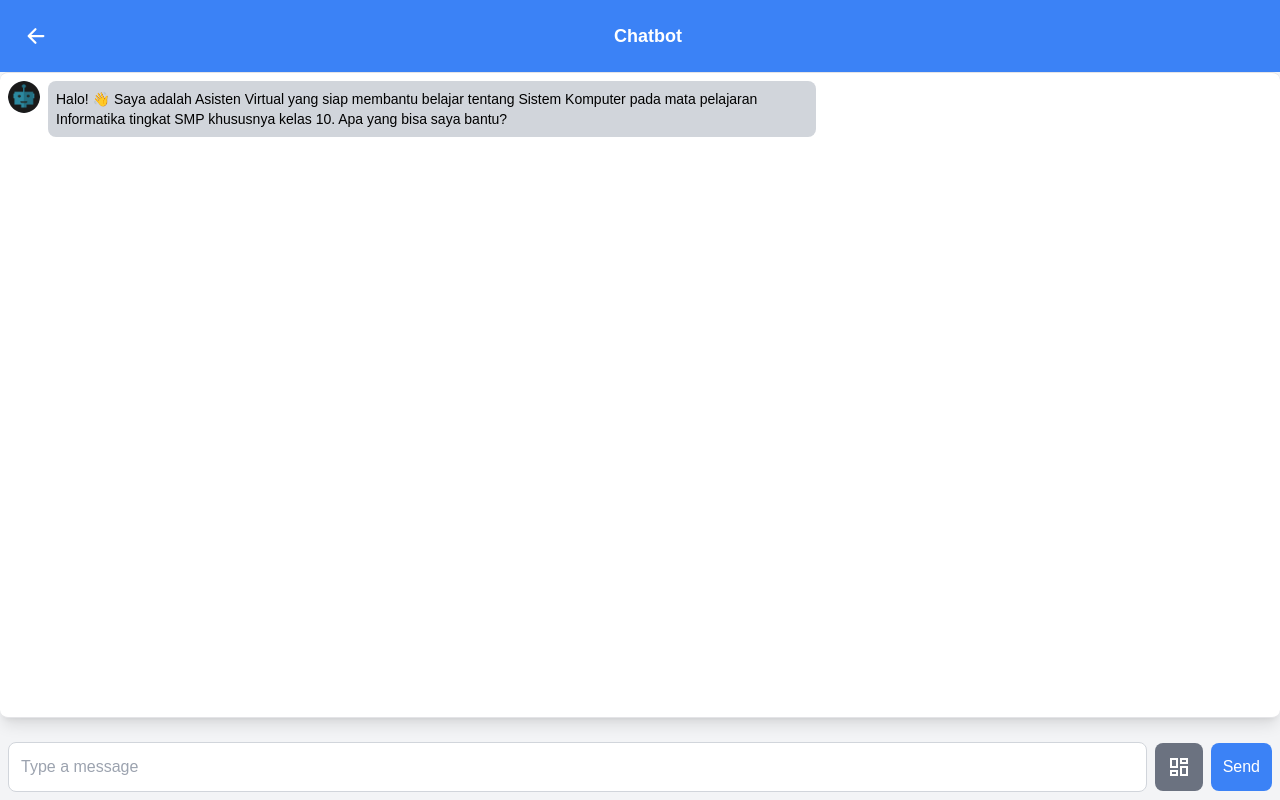
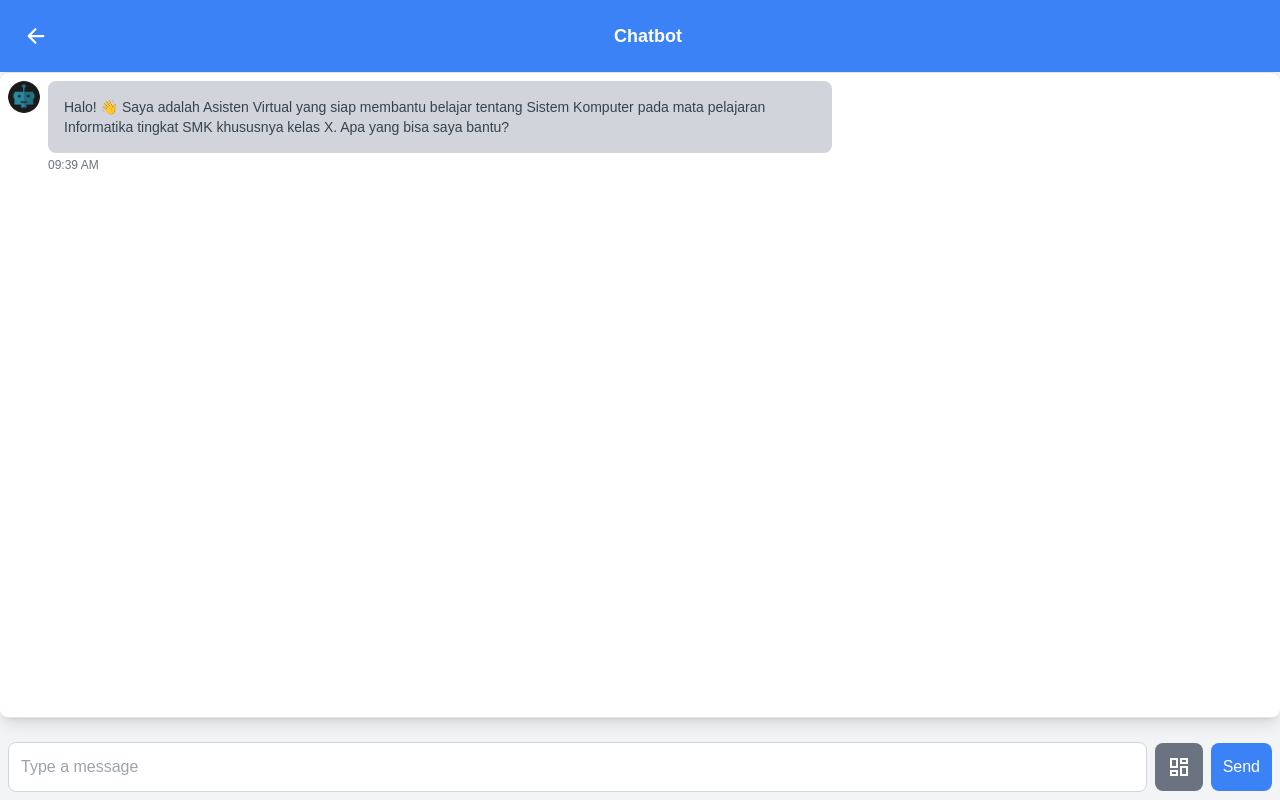
Before and after one commit to baharas04/ChatbotKom, a Next.js app: page /chat-bot in a window 1280 px wide. Built offline with nearby package versions, Linux system fonts and the light colour scheme.

Commit message:
update terbaru

```diff
--- a/package.json
+++ b/package.json
@@ -22,6 +22,7 @@
     "@radix-ui/react-toggle": "^1.1.1",
     "@radix-ui/react-tooltip": "^1.1.6",
     "@react-pdf-viewer/default-layout": "^3.12.0",
+    "@tailwindcss/typography": "^0.5.16",
     "@tiptap/extension-bullet-list": "^2.11.2",
     "@tiptap/extension-highlight": "^2.11.2",
     "@tiptap/extension-image": "^2.11.2",
@@ -44,6 +45,8 @@
     "react-hook-form": "^7.54.2",
     "react-icons": "^5.4.0",
     "react-markdown": "^10.1.0",
+    "rehype-raw": "^7.0.0",
+    "remark-gfm": "^4.0.1",
     "sweetalert2": "^11.15.10",
     "tailwind-merge": "^2.6.0",
     "tailwindcss-animate": "^1.0.7",
--- a/src/app/chat-bot/page.tsx
+++ b/src/app/chat-bot/page.tsx
@@ -7,6 +7,9 @@ import { IoArrowBack } from "react-icons/io5";
 import { FaQuestionCircle } from "react-icons/fa";
 import { MdOutlineDashboard } from "react-icons/md";
 import ReactMarkdown from "react-markdown";
+import remarkGfm from "remark-gfm";
+import rehypeRaw from "rehype-raw";
+
 
 type Message = {
   sender: "user" | "bot";
@@ -101,7 +104,7 @@ const ChatBot: React.FC = () => {
   useEffect(() => {
     const initialMessage: Message = {
       sender: "bot",
-      text: "Halo! 👋 Saya adalah Asisten Virtual yang siap membantu belajar tentang Sistem Komputer pada mata pelajaran Informatika tingkat SMP khususnya kelas 10. Apa yang bisa saya bantu?",
+      text: "Halo! 👋 Saya adalah Asisten Virtual yang siap membantu belajar tentang Sistem Komputer pada mata pelajaran Informatika tingkat SMK khususnya kelas X. Apa yang bisa saya bantu?",
       time: getCurrentTime(),
     };
 
@@ -132,17 +135,37 @@ const ChatBot: React.FC = () => {
                   msg.sender === "user" ? "order-last" : ""
                 }`}
               >
-                <div className="w-8 h-8 rounded-full bg-gray-300 flex items-center justify-center">
+                {msg.sender === "user" ? (
+                  <div className="w-8 h-8 rounded-full bg-gray-300 ml-2 flex items-center justify-center">
                     <Image
                       src="/images/bot.png"
-                    alt="Avatar"
+                      alt="User Avatar"
                       width={32}
                       height={32}
                       className="w-full h-full rounded-full"
                     />
                   </div>
+                ) : (
+                  <div className="w-8 h-8 rounded-full bg-gray-300 flex items-center justify-center">
+                    <Image
+                      src="/images/bot.png"
+                      alt="Bot Avatar"
+                      width={32}
+                      height={32}
+                      className="w-full h-full rounded-full"
+                    />
+                  </div>
+                )}
               </div>
 
+              <div>
+                <div
+                  className={`p-2 rounded-lg w-auto ${
+                    msg.sender === "bot"
+                      ? "bg-gray-300"
+                      : "bg-blue-500 text-white"
+                  }`}
+                >
                   <div
                     className={`p-2 rounded-lg max-w-3xl ${
                       msg.sender === "bot"
@@ -151,8 +174,16 @@ const ChatBot: React.FC = () => {
                     }`}
                   >
                     <div className="prose max-w-full text-sm">
-                  <ReactMarkdown>{msg.text}</ReactMarkdown>
+                      <ReactMarkdown
+                        remarkPlugins={[remarkGfm]}
+                        rehypePlugins={[rehypeRaw]}
+                      >
+                        {msg.text}
+                      </ReactMarkdown>
                     </div>
+                  </div>
+                </div>
+                <div className="text-xs text-gray-500 mt-1">{msg.time}</div>
               </div>
             </div>
           </div>
--- a/tailwind.config.ts
+++ b/tailwind.config.ts
@@ -1,4 +1,5 @@
 import type { Config } from "tailwindcss";
+import typography from "@tailwindcss/typography";
 
 export default {
   darkMode: ["class"],
@@ -10,85 +11,85 @@ export default {
   theme: {
     extend: {
       colors: {
-  			background: 'hsl(var(--background))',
-  			foreground: 'hsl(var(--foreground))',
+        background: "hsl(var(--background))",
+        foreground: "hsl(var(--foreground))",
         card: {
-  				DEFAULT: 'hsl(var(--card))',
-  				foreground: 'hsl(var(--card-foreground))'
+          DEFAULT: "hsl(var(--card))",
+          foreground: "hsl(var(--card-foreground))",
         },
         popover: {
-  				DEFAULT: 'hsl(var(--popover))',
-  				foreground: 'hsl(var(--popover-foreground))'
+          DEFAULT: "hsl(var(--popover))",
+          foreground: "hsl(var(--popover-foreground))",
         },
         primary: {
-  				DEFAULT: 'hsl(var(--primary))',
-  				foreground: 'hsl(var(--primary-foreground))'
+          DEFAULT: "hsl(var(--primary))",
+          foreground: "hsl(var(--primary-foreground))",
         },
         secondary: {
-  				DEFAULT: 'hsl(var(--secondary))',
-  				foreground: 'hsl(var(--secondary-foreground))'
+          DEFAULT: "hsl(var(--secondary))",
+          foreground: "hsl(var(--secondary-foreground))",
         },
         muted: {
-  				DEFAULT: 'hsl(var(--muted))',
-  				foreground: 'hsl(var(--muted-foreground))'
+          DEFAULT: "hsl(var(--muted))",
+          foreground: "hsl(var(--muted-foreground))",
         },
         accent: {
-  				DEFAULT: 'hsl(var(--accent))',
-  				foreground: 'hsl(var(--accent-foreground))'
+          DEFAULT: "hsl(var(--accent))",
+          foreground: "hsl(var(--accent-foreground))",
         },
         destructive: {
-  				DEFAULT: 'hsl(var(--destructive))',
-  				foreground: 'hsl(var(--destructive-foreground))'
+          DEFAULT: "hsl(var(--destructive))",
+          foreground: "hsl(var(--destructive-foreground))",
         },
-  			border: 'hsl(var(--border))',
-  			input: 'hsl(var(--input))',
-  			ring: 'hsl(var(--ring))',
+        border: "hsl(var(--border))",
+        input: "hsl(var(--input))",
+        ring: "hsl(var(--ring))",
         chart: {
-  				'1': 'hsl(var(--chart-1))',
-  				'2': 'hsl(var(--chart-2))',
-  				'3': 'hsl(var(--chart-3))',
-  				'4': 'hsl(var(--chart-4))',
-  				'5': 'hsl(var(--chart-5))'
+          "1": "hsl(var(--chart-1))",
+          "2": "hsl(var(--chart-2))",
+          "3": "hsl(var(--chart-3))",
+          "4": "hsl(var(--chart-4))",
+          "5": "hsl(var(--chart-5))",
         },
         sidebar: {
-  				DEFAULT: 'hsl(var(--sidebar-background))',
-  				foreground: 'hsl(var(--sidebar-foreground))',
-  				primary: 'hsl(var(--sidebar-primary))',
-  				'primary-foreground': 'hsl(var(--sidebar-primary-foreground))',
-  				accent: 'hsl(var(--sidebar-accent))',
-  				'accent-foreground': 'hsl(var(--sidebar-accent-foreground))',
-  				border: 'hsl(var(--sidebar-border))',
-  				ring: 'hsl(var(--sidebar-ring))'
-  			}
+          DEFAULT: "hsl(var(--sidebar-background))",
+          foreground: "hsl(var(--sidebar-foreground))",
+          primary: "hsl(var(--sidebar-primary))",
+          "primary-foreground": "hsl(var(--sidebar-primary-foreground))",
+          accent: "hsl(var(--sidebar-accent))",
+          "accent-foreground": "hsl(var(--sidebar-accent-foreground))",
+          border: "hsl(var(--sidebar-border))",
+          ring: "hsl(var(--sidebar-ring))",
+        },
       },
       borderRadius: {
-  			lg: 'var(--radius)',
-  			md: 'calc(var(--radius) - 2px)',
-  			sm: 'calc(var(--radius) - 4px)'
+        lg: "var(--radius)",
+        md: "calc(var(--radius) - 2px)",
+        sm: "calc(var(--radius) - 4px)",
       },
       keyframes: {
-  			'accordion-down': {
+        "accordion-down": {
           from: {
-  					height: '0'
+            height: "0",
           },
           to: {
-  					height: 'var(--radix-accordion-content-height)'
-  				}
+            height: "var(--radix-accordion-content-height)",
           },
-  			'accordion-up': {
+        },
+        "accordion-up": {
           from: {
-  					height: 'var(--radix-accordion-content-height)'
+            height: "var(--radix-accordion-content-height)",
           },
           to: {
-  					height: '0'
-  				}
-  			}
+            height: "0",
+          },
+        },
       },
       animation: {
-  			'accordion-down': 'accordion-down 0.2s ease-out',
-  			'accordion-up': 'accordion-up 0.2s ease-out'
-  		}
-  	}
+        "accordion-down": "accordion-down 0.2s ease-out",
+        "accordion-up": "accordion-up 0.2s ease-out",
       },
-  plugins: [require("tailwindcss-animate")],
+    },
+  },
+  plugins: [require("tailwindcss-animate"), typography],
 } satisfies Config;
```
Also changed, not shown: 1 other file (tests, documents, lock files or other folders). Lines whose indentation alone changed are shown as unchanged.
